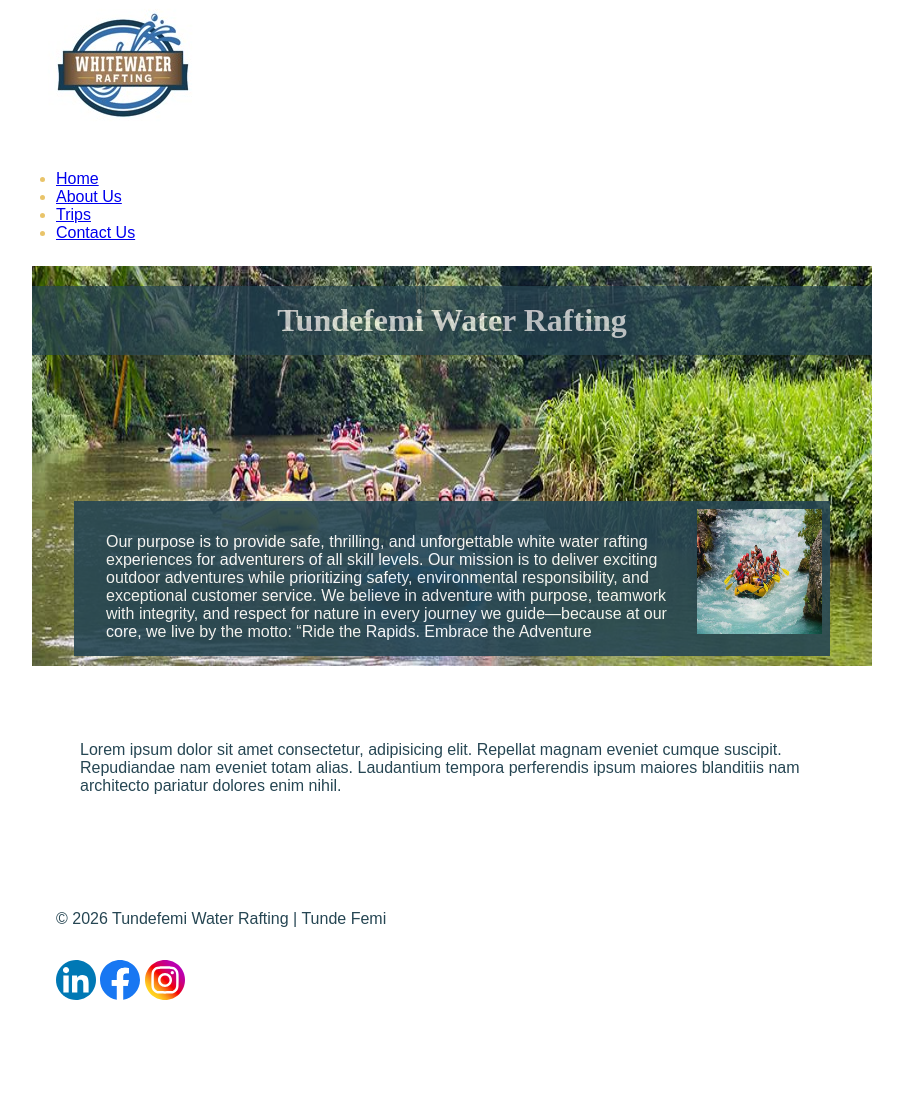
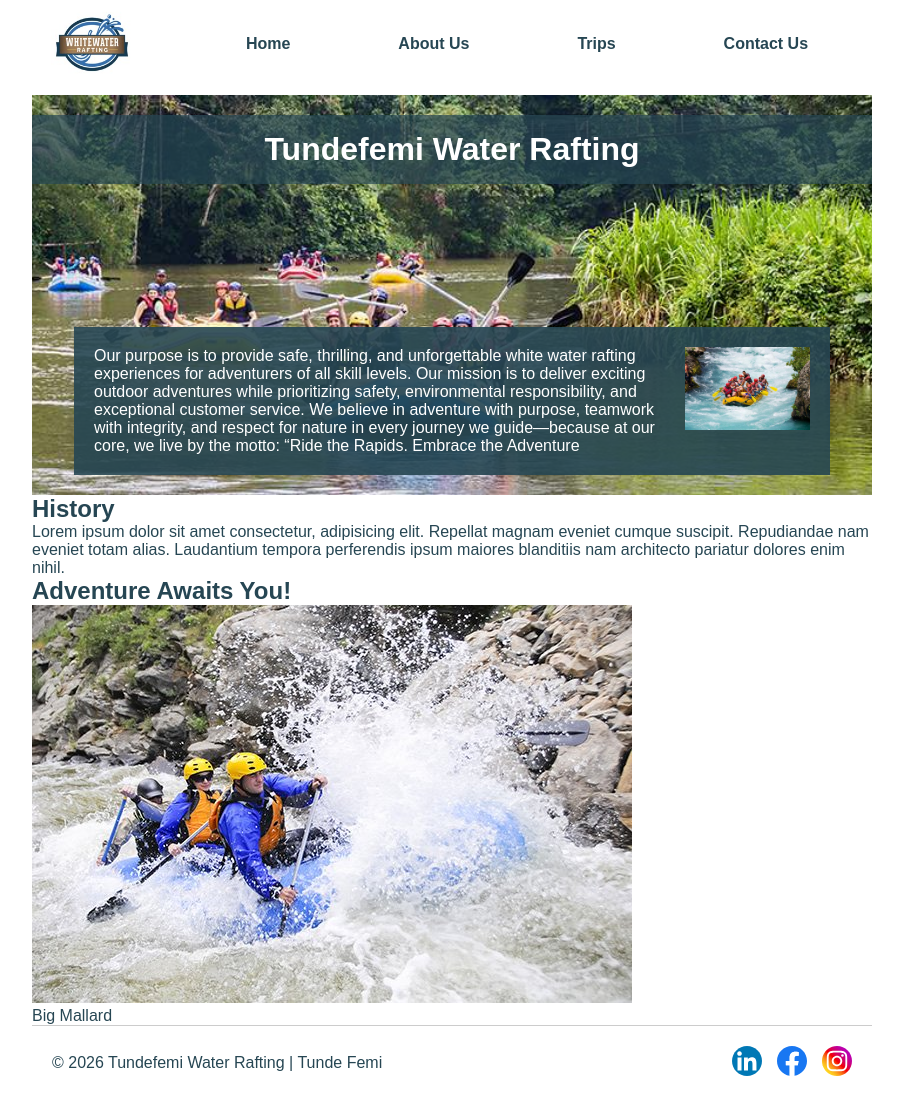
Before and after one commit to tundefemi300/wdd130, a plain HTML site: page wwr/about.html in a window 1280 px wide. Shown: the part 7-1107 px from the top of the page, without its empty margins (188-1091 px from the left). Before the commit the page ends 1035 px from the top, so only its background shows below. Drawn offline with Linux system fonts and the light colour scheme.

Commit message:
update wek 4 assignment

```diff
--- a/wwr/about.html
+++ b/wwr/about.html
@@ -52,7 +52,8 @@
                     journey we
                     guide—because at our core, we live by the motto: “Ride the Rapids. Embrace the
                     Adventure</p>
-            </article>
+
+                </article>
         </div>
         <section>
             <h2>History</h2>
@@ -62,6 +63,12 @@
         </section>
         <section>
             <h2>Adventure Awaits You!</h2>
+            <div class="adventure-container" style="display:flex;">
+                <figure>
+                    <img src="images/adventure1.jpg" alt="Rapid 1">
+                    <figcaption>Big Mallard</figcaption>
+                </figure>
+                </div>
         </section>
         <!-- <h2>About Us</h2>
         <p>We provide safe, exciting, and memorable white water rafting adventures.</p>
--- a/wwr/styles/rafting.css
+++ b/wwr/styles/rafting.css
@@ -1,5 +1,4 @@
-:root {
-
+/* :root {
   --primary-color: #fff;
   --accent1-color: #264653;
   --accent2-color: #e9c46a;
@@ -10,6 +9,7 @@
 header {
   background-color: var(--primary-color);
   color: var(--accent2-color);
+  display: grid;
 }
 
 * {
@@ -35,7 +35,12 @@ h2 {
   font-family: var(--heading-font);
   color: var(--primary-color);
 }
-
+nav {
+  display: flex;
+  flex-direction: row;
+  align-items: center;
+  justify-items: start;
+}
 nav,
 p,
 section,
@@ -56,7 +61,6 @@ article {
 .hero {
   position: relative;
   height: 400px;
-
 }
 
 .hero img {
@@ -96,4 +100,164 @@ article {
   float: right;
   width: 125px;
   height: 125px;
+} */
+
+/* ROOT VARIABLES */
+:root {
+  --primary-color: #ffffff;
+  --secondary-color: #264653; /* Using your accent1 for text/backgrounds */
+  --accent-color: #e9c46a;
+  --heading-font: "Times New Roman", "Georgia", serif;
+  --body-font: Arial, Helvetica, sans-serif;
+  --nav-link-color: #264653;
 }
+
+/* RESET & BASE STYLES */
+* {
+  margin: 0;
+  padding: 0;
+  box-sizing: border-box;
+}
+
+body {
+  font-family: var(--body-font);
+  color: var(--secondary-color);
+}
+
+header,
+main,
+footer {
+  max-width: 840px;
+  margin: 0 auto;
+}
+
+/* HEADER - CSS GRID */
+header {
+  display: grid;
+  grid-template-columns: 150px 1fr; /* Logo takes 150px, Nav takes the rest */
+  align-items: center;
+  background-color: var(--primary-color);
+  padding: 10px;
+}
+
+header img {
+  width: 100px; /* Adjust based on your actual logo size */
+  justify-self: start;
+}
+
+/* NAVIGATION - CSS FLEX */
+nav ul {
+  display: flex;
+  list-style: none;
+  justify-content: space-around; /* Distributes links evenly */
+  padding: 0;
+}
+
+nav ul li a {
+  text-decoration: none;
+  color: var(--nav-link-color);
+  font-weight: bold;
+  padding: 10px;
+}
+
+nav ul li a:hover {
+  color: var(--accent-color);
+}
+
+/* HERO SECTION */
+.hero {
+  position: relative;
+  height: 400px;
+}
+
+.hero img {
+  display: block;
+  width: 100%;
+  height: 100%;
+  object-fit: cover;
+}
+
+.hero h1 {
+  position: absolute;
+  top: 20px;
+  width: 100%;
+  padding: 16px;
+  text-align: center;
+  background-color: rgba(38, 70, 83, 0.7); /* Using rgba for transparency */
+  color: white;
+}
+
+.hero article {
+  position: absolute;
+  bottom: 20px;
+  left: 5%;
+  width: 90%;
+  background-color: rgba(38, 70, 83, 0.9);
+  padding: 20px;
+  color: white;
+}
+
+.hero article img {
+  float: right;
+  width: 125px;
+  height: auto;
+  margin-left: 15px;
+}
+
+/* HISTORY SECTION */
+.history {
+  display: grid;
+  grid-template-columns: 1fr 1fr 1fr;
+  gap: 20px;
+  align-items: center;
+  padding: 20px;
+}
+
+.history h2 {
+  grid-column: 1 / 4;
+  color: var(--secondary-color);
+  text-align: center;
+}
+
+/* ADVENTURES SECTION (Flexbox for 5 images) */
+.adventures {
+  display: flex;
+  justify-content: space-between;
+  gap: 10px;
+  margin: 20px 0;
+  text-align: center;
+}
+
+.adventures figure {
+  flex: 1; /* Makes all 5 figures take equal width */
+}
+
+.adventures img {
+  width: 100%;
+  height: auto;
+  border: 2px solid var(--secondary-color);
+}
+
+.adventures figcaption {
+  font-size: 0.9rem;
+  margin-top: 5px;
+}
+
+/* FOOTER - CSS GRID/FLEX */
+footer {
+  display: flex;
+  justify-content: space-between;
+  align-items: center;
+  padding: 20px;
+  border-top: 1px solid #ccc;
+}
+
+.socialmedia {
+  display: flex;
+  gap: 15px;
+}
+
+.socialmedia img {
+  width: 30px;
+  height: 30px;
+}
```
Also changed, not shown: wwr/images/adventure1.jpg (added). Lines whose indentation alone changed are shown as unchanged.
